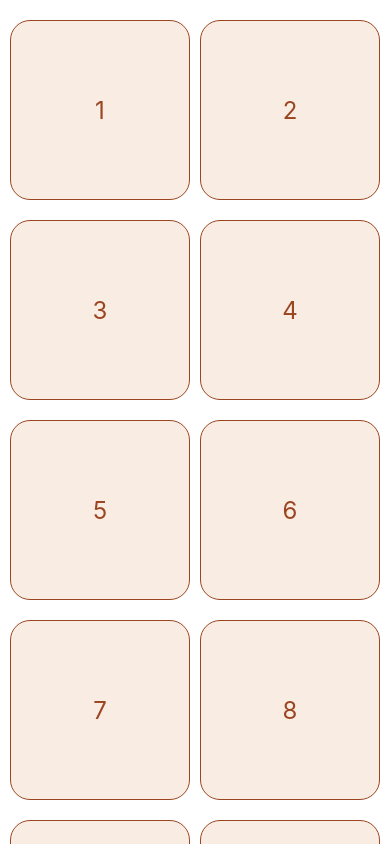
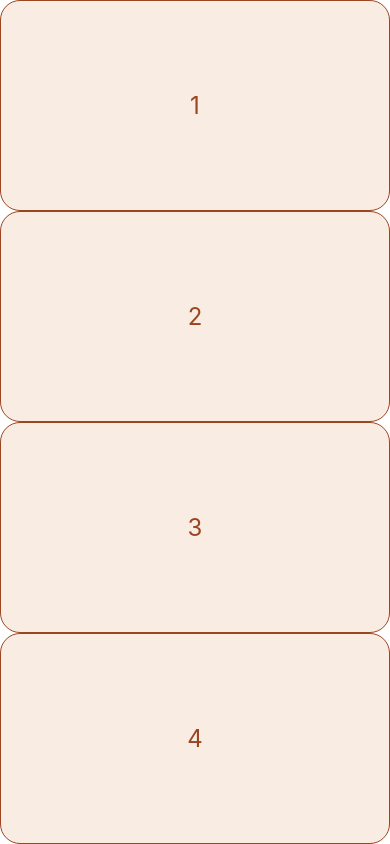
Before and after one commit to RaheelVrox/Project-practice, a React Native app: screen / in a window 390 px wide. Built offline with nearby package versions, Linux system fonts and the light colour scheme.

Commit message:
using map list

```diff
--- a/App.js
+++ b/App.js
@@ -1,27 +1,17 @@
-import { StyleSheet, Text, View, StatusBar, FlatList } from "react-native";
 import React from "react";
+import { View, Text, StatusBar, StyleSheet } from "react-native";
 
-const dayes = [...Array(26)].map((val, index) => index + 1);
+const dayes = [1, 2, 3, 4];
 
 export default function App() {
   console.log("hi");
-
-  const renderItem = ({ item }) => (
-    <View style={styles.box}>
-      <Text style={styles.text}>{item}</Text>
-    </View>
-  );
-
   return (
     <View style={styles.container}>
-      <FlatList
-        data={dayes}
-        numColumns={2}
-        renderItem={renderItem}
-        keyExtractor={(item) => item.toString()}
-        contentContainerStyle={styles.content}
-        columnWrapperStyle={styles.colum}
-      />
+      {dayes.map((daye) => (
+        <View style={styles.box} key={daye}>
+          <Text style={styles.text}>{daye}</Text>
+        </View>
+      ))}
       <StatusBar style="auto" />
     </View>
   );
```
